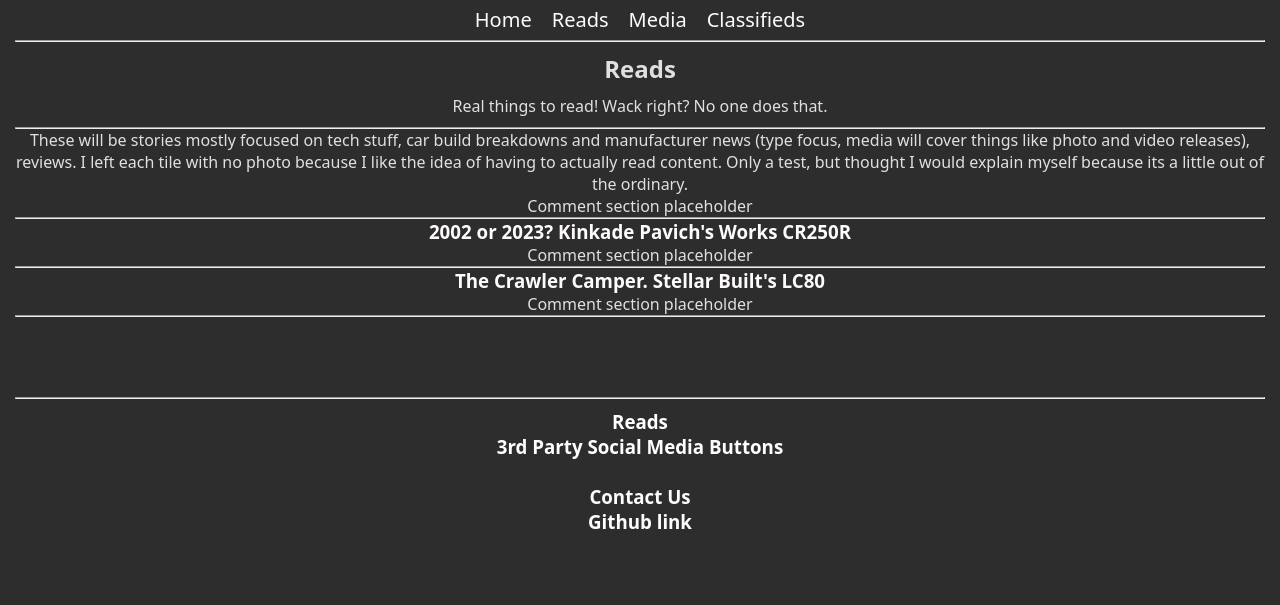
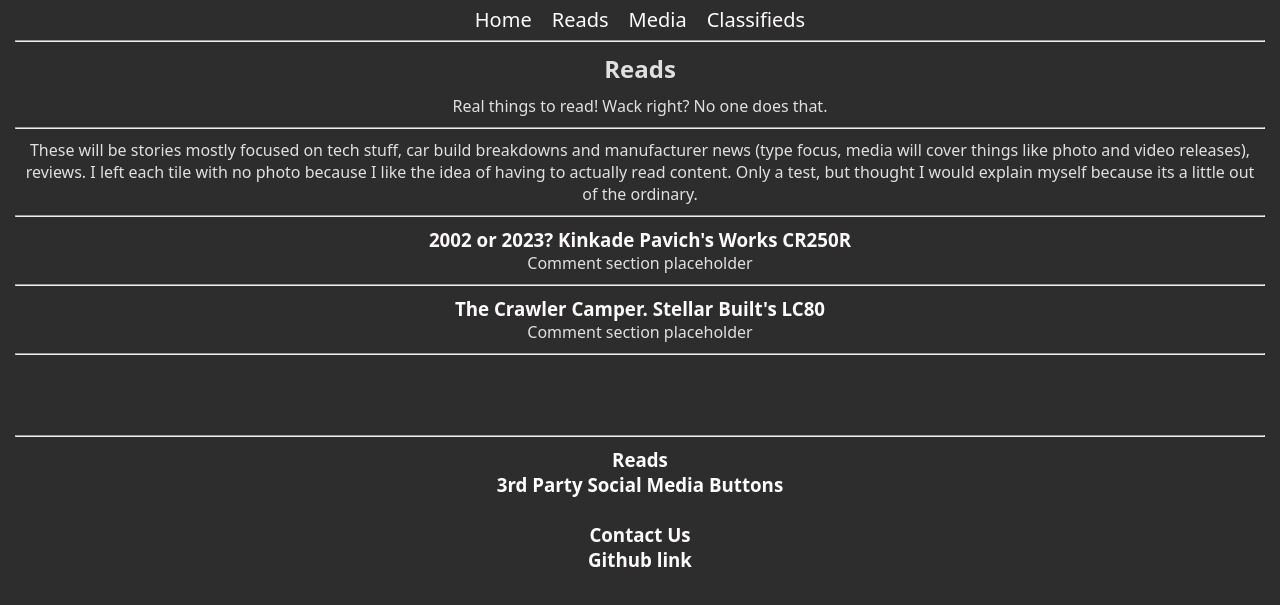
Before and after one commit to Kimball-Peterson/startup, a plain HTML site: page reads.html in a window 1280 px wide. Shown: the part 151-756 px from the top of the page. Drawn offline with Linux system fonts and the light colour scheme.

Commit message:
Push for Deliverable CSS Startup

```diff
--- a/reads.html
+++ b/reads.html
@@ -53,8 +53,9 @@
 <div>
   <div class="reads_p"> <p>Real things to read! Wack right? No one does that.</p></div>
     <hr>
+    <div class="reads_p">
       <p>These will be stories mostly focused on tech stuff, car build breakdowns and manufacturer news (type focus, media will cover things like photo and video releases), reviews. I left each tile with no photo because I like the idea of having to actually read content. Only a test, but thought I would explain myself because its a little out of the ordinary.</p>
-        <div>Comment section placeholder</div>
+    </div>
     <hr>
     <div class="reads_tile">
       <a href="CR250.html">
@@ -68,8 +69,9 @@
         <h3>The Crawler Camper.  Stellar Built's LC80 </h3>
       </a>
       <div>Comment section placeholder</div>
+    </div>
     <hr>
-    </div>
+
   </div>
 </div>
 
--- a/styles.css
+++ b/styles.css
@@ -92,7 +92,12 @@
     padding-top: 10px;
   }
 
+
   .reads_p{
+    padding: 10px;
+  }
+
+  .reads_tile {
     padding: 10px;
   }
   * {
```
